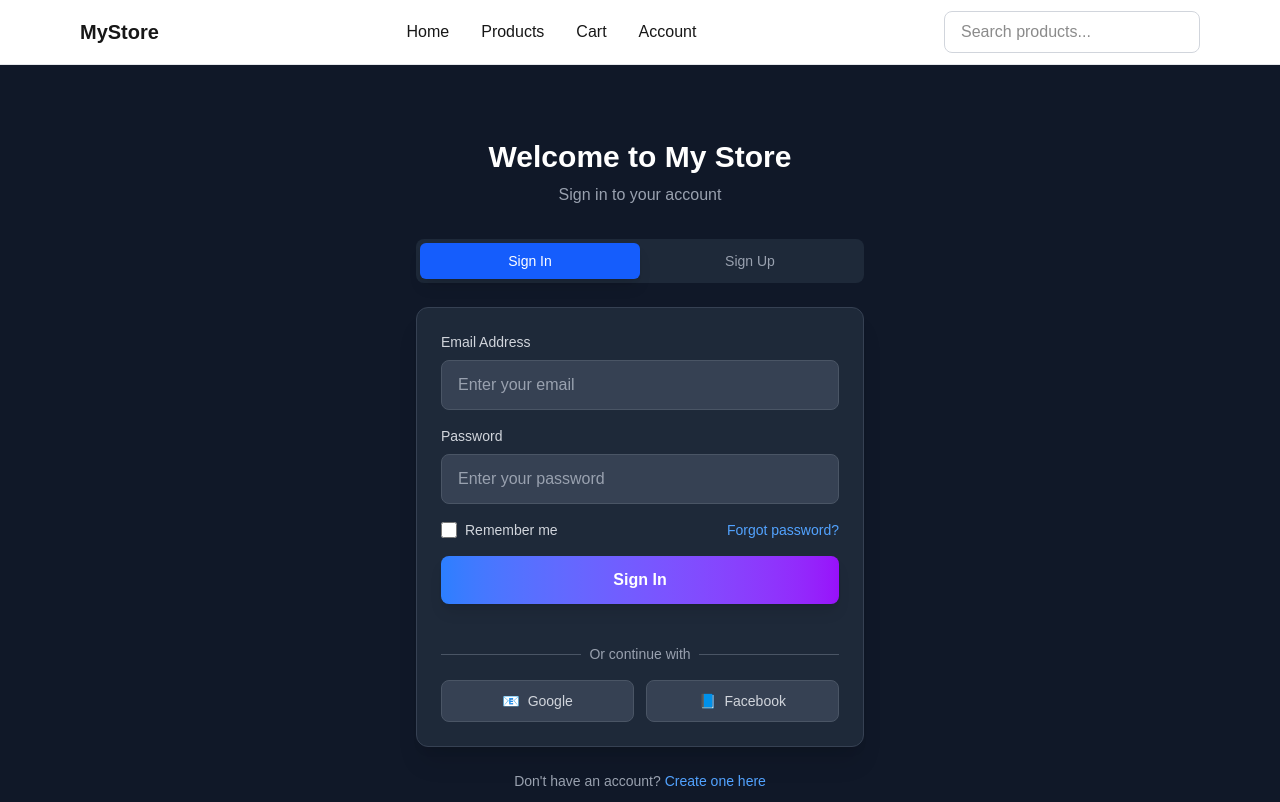
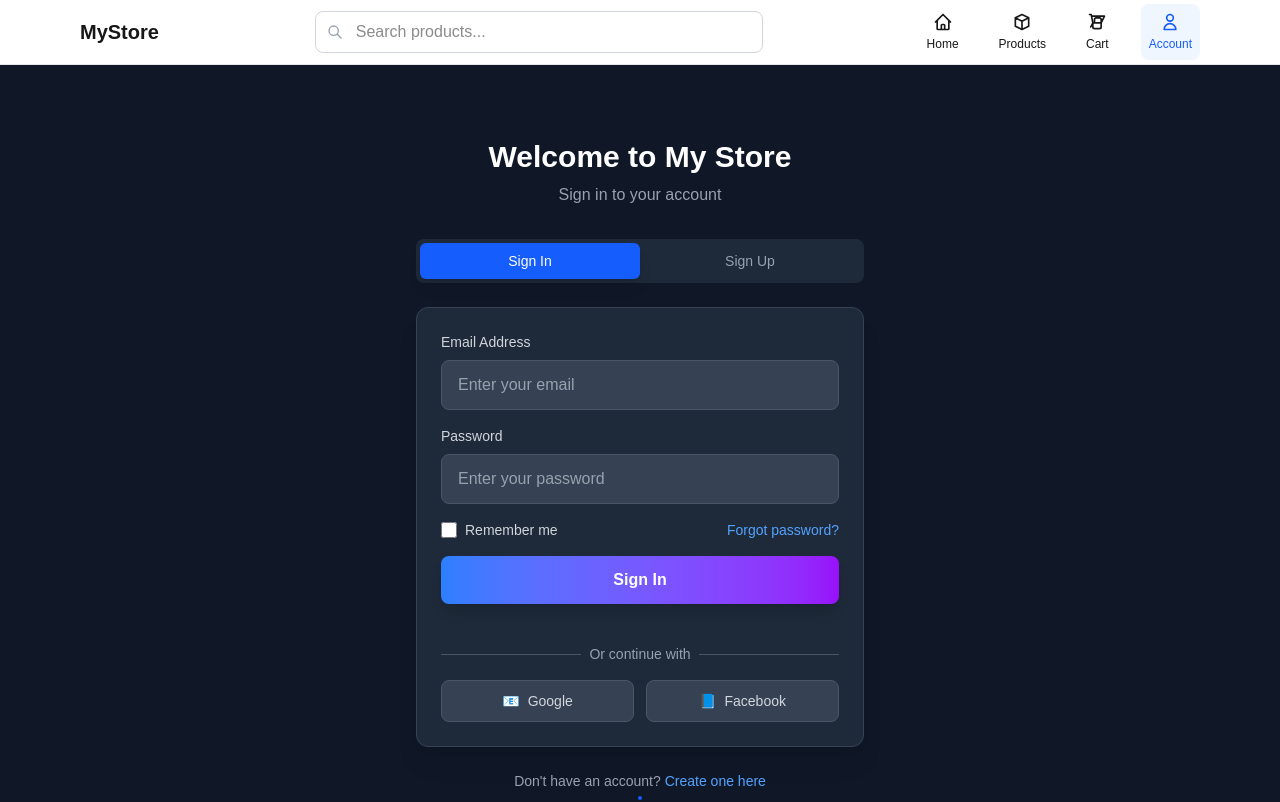
Before and after one commit to loiccheck404/my-simple-nextjs-store, a Next.js app: page /account in a window 1280 px wide. Shown: the top 802 px of the page. Built offline with nearby package versions, Linux system fonts and the light colour scheme; no server answers.

Commit message:
seventh commit

```diff
--- a/src/components/Header.tsx
+++ b/src/components/Header.tsx
@@ -2,16 +2,24 @@
 
 import React, { useState } from "react";
 import Link from "next/link";
-// Update the path below if your CartContext is in a different location
+import { usePathname } from "next/navigation";
 import { useCart } from "@/contexts/CartContext";
 
 const Header: React.FC = () => {
   const [isMenuOpen, setIsMenuOpen] = useState(false);
   const { itemCount } = useCart();
   const totalItems = itemCount;
+  const pathname = usePathname();
+
+  // Check if current path matches the link
+  const isActivePage = (path: string) => {
+    if (path === "/" && pathname === "/") return true;
+    if (path !== "/" && pathname.startsWith(path)) return true;
+    return false;
+  };
 
   return (
-    <header className="bg-background border-b border-gray-200 dark:border-gray-800 sticky top-0 z-50">
+    <header className="bg-background border-b border-gray-200 dark:border-gray-800">
       <div className="max-w-6xl mx-auto px-4">
         <div className="flex justify-between items-center h-16">
           {/* Logo */}
@@ -19,47 +27,147 @@ const Header: React.FC = () => {
             MyStore
           </Link>
 
-          {/* Desktop Navigation */}
-          <nav className="hidden md:flex items-center space-x-8">
+          {/* Center Search Bar (Desktop) */}
+          <div className="hidden lg:flex items-center flex-1 justify-center max-w-md mx-8">
+            <div className="relative w-full">
+              <input
+                type="text"
+                placeholder="Search products..."
+                className="w-full px-4 py-2 pl-10 border border-gray-300 dark:border-gray-600 rounded-lg bg-background text-foreground focus:outline-none focus:ring-2 focus:ring-blue-500"
+              />
+              <svg
+                className="absolute left-3 top-1/2 transform -translate-y-1/2 h-4 w-4 text-gray-400"
+                fill="none"
+                viewBox="0 0 24 24"
+                stroke="currentColor"
+              >
+                <path
+                  strokeLinecap="round"
+                  strokeLinejoin="round"
+                  strokeWidth={2}
+                  d="M21 21l-6-6m2-5a7 7 0 11-14 0 7 7 0 0114 0z"
+                />
+              </svg>
+            </div>
+          </div>
+
+          {/* Desktop Navigation with Icons */}
+          <nav className="hidden md:flex items-center space-x-6">
             <Link
               href="/"
-              className="text-foreground hover:text-gray-600 transition-colors"
+              className={`flex flex-col items-center p-2 rounded-lg transition-colors ${
+                isActivePage("/")
+                  ? "text-blue-600 bg-blue-50 dark:bg-blue-900/20"
+                  : "text-foreground hover:text-blue-600 hover:bg-gray-50 dark:hover:bg-gray-800"
+              }`}
             >
-              Home
+              <svg
+                className="h-5 w-5 mb-1"
+                fill="none"
+                viewBox="0 0 24 24"
+                stroke="currentColor"
+              >
+                <path
+                  strokeLinecap="round"
+                  strokeLinejoin="round"
+                  strokeWidth={2}
+                  d="M3 12l2-2m0 0l7-7 7 7M5 10v10a1 1 0 001 1h3m10-11l2 2m-2-2v10a1 1 0 01-1 1h-3m-6 0a1 1 0 001-1v-4a1 1 0 011-1h2a1 1 0 011 1v4a1 1 0 001 1m-6 0h6"
+                />
+              </svg>
+              <span className="text-xs">Home</span>
+              {isActivePage("/") && (
+                <div className="absolute bottom-0 left-1/2 transform -translate-x-1/2 w-1 h-1 bg-blue-600 rounded-full"></div>
+              )}
             </Link>
+
             <Link
               href="/products"
-              className="text-foreground hover:text-gray-600 transition-colors"
+              className={`flex flex-col items-center p-2 rounded-lg transition-colors ${
+                isActivePage("/products")
+                  ? "text-blue-600 bg-blue-50 dark:bg-blue-900/20"
+                  : "text-foreground hover:text-blue-600 hover:bg-gray-50 dark:hover:bg-gray-800"
+              }`}
             >
-              Products
+              <svg
+                className="h-5 w-5 mb-1"
+                fill="none"
+                viewBox="0 0 24 24"
+                stroke="currentColor"
+              >
+                <path
+                  strokeLinecap="round"
+                  strokeLinejoin="round"
+                  strokeWidth={2}
+                  d="M20 7l-8-4-8 4m16 0l-8 4m8-4v10l-8 4m0-10L4 7m8 4v10M4 7v10l8 4"
+                />
+              </svg>
+              <span className="text-xs">Products</span>
+              {isActivePage("/products") && (
+                <div className="absolute bottom-0 left-1/2 transform -translate-x-1/2 w-1 h-1 bg-blue-600 rounded-full"></div>
+              )}
             </Link>
+
             <Link
               href="/cart"
-              className="text-foreground hover:text-gray-600 transition-colors relative"
+              className={`flex flex-col items-center p-2 rounded-lg transition-colors relative ${
+                isActivePage("/cart")
+                  ? "text-blue-600 bg-blue-50 dark:bg-blue-900/20"
+                  : "text-foreground hover:text-blue-600 hover:bg-gray-50 dark:hover:bg-gray-800"
+              }`}
             >
-              Cart
+              <div className="relative">
+                <svg
+                  className="h-5 w-5 mb-1"
+                  fill="none"
+                  viewBox="0 0 24 24"
+                  stroke="currentColor"
+                >
+                  <path
+                    strokeLinecap="round"
+                    strokeLinejoin="round"
+                    strokeWidth={2}
+                    d="M3 3h2l.4 2M7 13h10l4-8H5.4m0 0L7 13m0 0l-2.5 5M7 13v5a2 2 0 002 2h6a2 2 0 002-2v-5m-8 0V9a2 2 0 012-2h4a2 2 0 012 2v4.01"
+                  />
+                </svg>
                 {totalItems > 0 && (
-                <span className="absolute -top-2 -right-2 bg-gradient-to-r from-blue-500 to-purple-600 text-white text-xs font-bold min-w-5 h-5 rounded-full flex items-center justify-center px-1">
+                  <span className="absolute -top-2 -right-2 bg-gradient-to-r from-blue-500 to-purple-600 text-white text-xs font-bold min-w-4 h-4 rounded-full flex items-center justify-center px-1">
                     {totalItems > 99 ? "99+" : totalItems}
                   </span>
                 )}
+              </div>
+              <span className="text-xs">Cart</span>
+              {isActivePage("/cart") && (
+                <div className="absolute bottom-0 left-1/2 transform -translate-x-1/2 w-1 h-1 bg-blue-600 rounded-full"></div>
+              )}
             </Link>
+
             <Link
               href="/account"
-              className="text-foreground hover:text-gray-600 transition-colors"
+              className={`flex flex-col items-center p-2 rounded-lg transition-colors ${
+                isActivePage("/account")
+                  ? "text-blue-600 bg-blue-50 dark:bg-blue-900/20"
+                  : "text-foreground hover:text-blue-600 hover:bg-gray-50 dark:hover:bg-gray-800"
+              }`}
             >
-              Account
+              <svg
+                className="h-5 w-5 mb-1"
+                fill="none"
+                viewBox="0 0 24 24"
+                stroke="currentColor"
+              >
+                <path
+                  strokeLinecap="round"
+                  strokeLinejoin="round"
+                  strokeWidth={2}
+                  d="M16 7a4 4 0 11-8 0 4 4 0 018 0zM12 14a7 7 0 00-7 7h14a7 7 0 00-7-7z"
+                />
+              </svg>
+              <span className="text-xs">Account</span>
+              {isActivePage("/account") && (
+                <div className="absolute bottom-0 left-1/2 transform -translate-x-1/2 w-1 h-1 bg-blue-600 rounded-full"></div>
+              )}
             </Link>
           </nav>
-
-          {/* Search Bar (Desktop) */}
-          <div className="hidden lg:flex items-center">
-            <input
-              type="text"
-              placeholder="Search products..."
-              className="px-4 py-2 border border-gray-300 dark:border-gray-600 rounded-lg bg-background text-foreground focus:outline-none focus:ring-2 focus:ring-blue-500 w-64"
-            />
-          </div>
 
           {/* Mobile Menu Button */}
           <button
@@ -95,48 +203,149 @@ const Header: React.FC = () => {
         {/* Mobile Menu */}
         {isMenuOpen && (
           <div className="md:hidden border-t border-gray-200 dark:border-gray-800 py-4">
-            <nav className="flex flex-col space-y-4">
+            {/* Mobile Search */}
+            <div className="px-2 mb-4">
+              <div className="relative">
+                <input
+                  type="text"
+                  placeholder="Search products..."
+                  className="w-full px-4 py-2 pl-10 border border-gray-300 dark:border-gray-600 rounded-lg bg-background text-foreground focus:outline-none focus:ring-2 focus:ring-blue-500"
+                />
+                <svg
+                  className="absolute left-3 top-1/2 transform -translate-y-1/2 h-4 w-4 text-gray-400"
+                  fill="none"
+                  viewBox="0 0 24 24"
+                  stroke="currentColor"
+                >
+                  <path
+                    strokeLinecap="round"
+                    strokeLinejoin="round"
+                    strokeWidth={2}
+                    d="M21 21l-6-6m2-5a7 7 0 11-14 0 7 7 0 0114 0z"
+                  />
+                </svg>
+              </div>
+            </div>
+
+            <nav className="flex flex-col space-y-2">
               <Link
                 href="/"
-                className="text-foreground hover:text-gray-600 transition-colors px-2 py-1"
+                className={`flex items-center space-x-3 px-4 py-3 rounded-lg transition-colors ${
+                  isActivePage("/")
+                    ? "text-blue-600 bg-blue-50 dark:bg-blue-900/20"
+                    : "text-foreground hover:text-blue-600 hover:bg-gray-50 dark:hover:bg-gray-800"
+                }`}
                 onClick={() => setIsMenuOpen(false)}
               >
-                Home
+                <svg
+                  className="h-5 w-5"
+                  fill="none"
+                  viewBox="0 0 24 24"
+                  stroke="currentColor"
+                >
+                  <path
+                    strokeLinecap="round"
+                    strokeLinejoin="round"
+                    strokeWidth={2}
+                    d="M3 12l2-2m0 0l7-7 7 7M5 10v10a1 1 0 001 1h3m10-11l2 2m-2-2v10a1 1 0 01-1 1h-3m-6 0a1 1 0 001-1v-4a1 1 0 011-1h2a1 1 0 011 1v4a1 1 0 001 1m-6 0h6"
+                  />
+                </svg>
+                <span>Home</span>
+                {isActivePage("/") && (
+                  <div className="ml-auto w-2 h-2 bg-blue-600 rounded-full"></div>
+                )}
               </Link>
+
               <Link
                 href="/products"
-                className="text-foreground hover:text-gray-600 transition-colors px-2 py-1"
+                className={`flex items-center space-x-3 px-4 py-3 rounded-lg transition-colors ${
+                  isActivePage("/products")
+                    ? "text-blue-600 bg-blue-50 dark:bg-blue-900/20"
+                    : "text-foreground hover:text-blue-600 hover:bg-gray-50 dark:hover:bg-gray-800"
+                }`}
                 onClick={() => setIsMenuOpen(false)}
               >
-                Products
+                <svg
+                  className="h-5 w-5"
+                  fill="none"
+                  viewBox="0 0 24 24"
+                  stroke="currentColor"
+                >
+                  <path
+                    strokeLinecap="round"
+                    strokeLinejoin="round"
+                    strokeWidth={2}
+                    d="M20 7l-8-4-8 4m16 0l-8 4m8-4v10l-8 4m0-10L4 7m8 4v10M4 7v10l8 4"
+                  />
+                </svg>
+                <span>Products</span>
+                {isActivePage("/products") && (
+                  <div className="ml-auto w-2 h-2 bg-blue-600 rounded-full"></div>
+                )}
               </Link>
+
               <Link
                 href="/cart"
-                className="text-foreground hover:text-gray-600 transition-colors px-2 py-1 relative inline-block"
+                className={`flex items-center space-x-3 px-4 py-3 rounded-lg transition-colors ${
+                  isActivePage("/cart")
+                    ? "text-blue-600 bg-blue-50 dark:bg-blue-900/20"
+                    : "text-foreground hover:text-blue-600 hover:bg-gray-50 dark:hover:bg-gray-800"
+                }`}
                 onClick={() => setIsMenuOpen(false)}
               >
-                Cart
+                <div className="relative">
+                  <svg
+                    className="h-5 w-5"
+                    fill="none"
+                    viewBox="0 0 24 24"
+                    stroke="currentColor"
+                  >
+                    <path
+                      strokeLinecap="round"
+                      strokeLinejoin="round"
+                      strokeWidth={2}
+                      d="M3 3h2l.4 2M7 13h10l4-8H5.4m0 0L7 13m0 0l-2.5 5M7 13v5a2 2 0 002 2h6a2 2 0 002-2v-5m-8 0V9a2 2 0 012-2h4a2 2 0 012 2v4.01"
+                    />
+                  </svg>
                   {totalItems > 0 && (
-                  <span className="absolute -top-1 -right-8 bg-gradient-to-r from-blue-500 to-purple-600 text-white text-xs font-bold min-w-5 h-5 rounded-full flex items-center justify-center px-1">
+                    <span className="absolute -top-2 -right-2 bg-gradient-to-r from-blue-500 to-purple-600 text-white text-xs font-bold min-w-4 h-4 rounded-full flex items-center justify-center px-1">
                       {totalItems > 99 ? "99+" : totalItems}
                     </span>
                   )}
+                </div>
+                <span>Cart</span>
+                {isActivePage("/cart") && (
+                  <div className="ml-auto w-2 h-2 bg-blue-600 rounded-full"></div>
+                )}
               </Link>
+
               <Link
                 href="/account"
-                className="text-foreground hover:text-gray-600 transition-colors px-2 py-1"
+                className={`flex items-center space-x-3 px-4 py-3 rounded-lg transition-colors ${
+                  isActivePage("/account")
+                    ? "text-blue-600 bg-blue-50 dark:bg-blue-900/20"
+                    : "text-foreground hover:text-blue-600 hover:bg-gray-50 dark:hover:bg-gray-800"
+                }`}
                 onClick={() => setIsMenuOpen(false)}
               >
-                Account
+                <svg
+                  className="h-5 w-5"
+                  fill="none"
+                  viewBox="0 0 24 24"
+                  stroke="currentColor"
+                >
+                  <path
+                    strokeLinecap="round"
+                    strokeLinejoin="round"
+                    strokeWidth={2}
+                    d="M16 7a4 4 0 11-8 0 4 4 0 018 0zM12 14a7 7 0 00-7 7h14a7 7 0 00-7-7z"
+                  />
+                </svg>
+                <span>Account</span>
+                {isActivePage("/account") && (
+                  <div className="ml-auto w-2 h-2 bg-blue-600 rounded-full"></div>
+                )}
               </Link>
-              {/* Mobile Search */}
-              <div className="px-2 pt-2">
-                <input
-                  type="text"
-                  placeholder="Search products..."
-                  className="w-full px-4 py-2 border border-gray-300 dark:border-gray-600 rounded-lg bg-background text-foreground focus:outline-none focus:ring-2 focus:ring-blue-500"
-                />
-              </div>
             </nav>
           </div>
         )}
```
Lines whose indentation alone changed are shown as unchanged.
